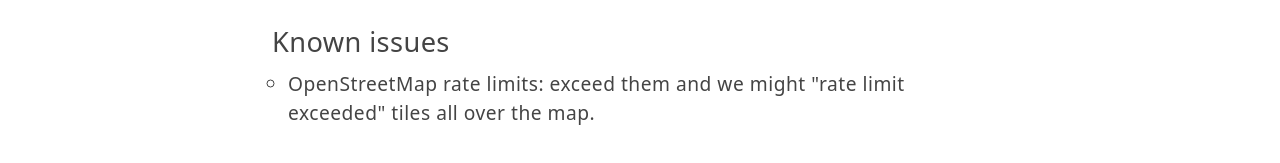
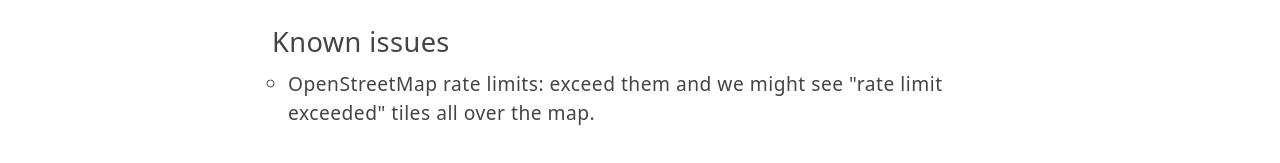
Before and after one commit to alexalexyang/ephemeral-messages, a Next.js app: page /about in a window 1280 px wide. Shown: the part 595-758 px from the top of the page. Built offline with nearby package versions, Linux system fonts and the light colour scheme.

Commit message:
Correct typo

```diff
--- a/pages/about.tsx
+++ b/pages/about.tsx
@@ -48,7 +48,7 @@
 
                     <ul>
                         <li>
-                            OpenStreetMap rate limits: exceed them and we might "rate limit exceeded" tiles all over the map.
+                            OpenStreetMap rate limits: exceed them and we might see "rate limit exceeded" tiles all over the map.
                         </li>
                     </ul>
                 </section>
```
Also changed, not shown: 1 other file (tests, documents, lock files or other folders).
